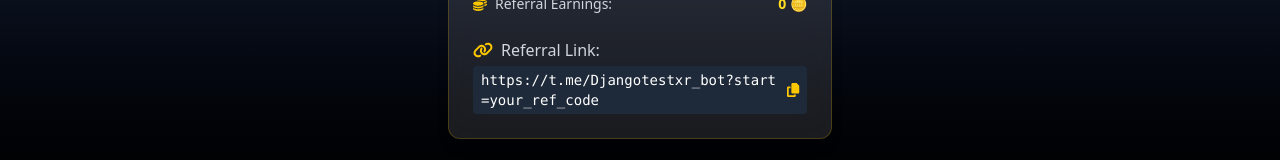
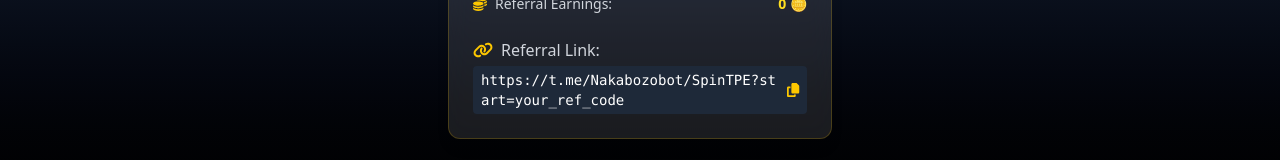
Before and after one commit to PLUTOX-DEV/TPE, a React (Vite) app: page /profile in a window 1280 px wide. Shown: the part 426-586 px from the top of the page. Built offline with nearby package versions, Linux system fonts and the light colour scheme; what @tonconnect/ui-react would draw is missing.

Commit message:
final improvement 3.0

```diff
--- a/src/pages/Profile.jsx
+++ b/src/pages/Profile.jsx
@@ -33,7 +33,7 @@
       .catch(err => console.error("Failed to fetch user", err));
   }, []);
 
-  const referralLink = `https://t.me/Djangotestxr_bot?start=${user?.username || "your_ref_code"}`;
+  const referralLink = `https://t.me/Nakabozobot/SpinTPE?start=${user?.username || "your_ref_code"}`;
 
   const handleCopy = () => {
     navigator.clipboard.writeText(referralLink);
--- a/src/pages/Tasks.jsx
+++ b/src/pages/Tasks.jsx
@@ -49,7 +49,7 @@
     if (isReferral) {
       const user = JSON.parse(localStorage.getItem("telegramUser"));
       const username = user?.username || "yourrefcode";
-      const referralLink = `https://t.me/Djangotestxr_bot?start=${username}`;
+      const referralLink = `https://t.me/Nakabozobot/SpinTPE?start=${username}`;
 
       navigator.clipboard
         .writeText(referralLink)
```
